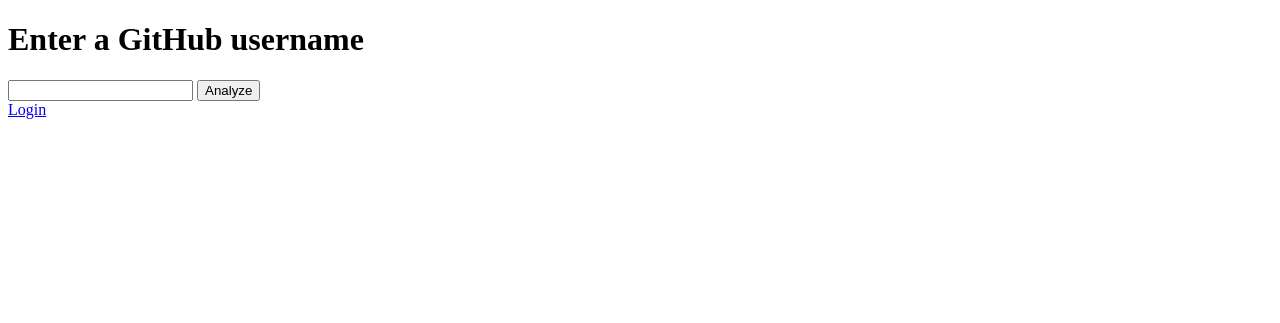
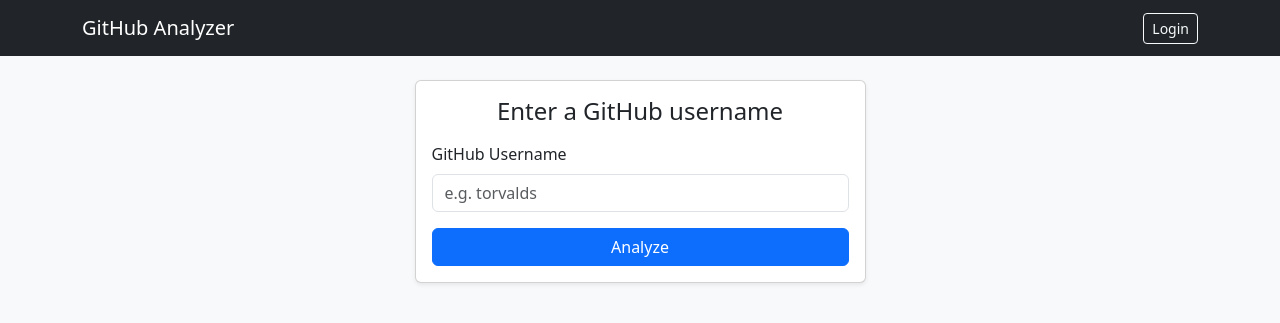
Before and after one commit to andreas-wien/github_analyzer, a Flask app: page / in a window 1280 px wide. Shown: the top 323 px of the page. Run offline with Flask 3, Linux system fonts and the light colour scheme.

Commit message:
add base layout and change styling based on bootstrap

```diff
--- /dev/null
+++ b/app/templates/_layout.html
@@ -0,0 +1,27 @@
+<!doctype html>
+<html lang="en">
+  <head>
+    <meta charset="UTF-8" />
+    <meta name="viewport" content="width=device-width, initial-scale=1.0" />
+    <title>{% block title %}GitHub Analyzer{% endblock %}</title>
+
+    <link
+      href="https://cdn.jsdelivr.net/npm/bootstrap@5.3.3/dist/css/bootstrap.min.css"
+      rel="stylesheet"
+    />
+  </head>
+
+  <body class="bg-light">
+    <nav class="navbar navbar-dark bg-dark mb-4">
+      <div class="container">
+        <a class="navbar-brand" href="/">GitHub Analyzer</a>
+        <a class="btn btn-outline-light btn-sm" href="/login">Login</a>
+      </div>
+    </nav>
+
+    <main class="container">
+        {% block content %}
+        {% endblock %}
+    </main>
+  </body>
+</html>
--- a/app/templates/index.html
+++ b/app/templates/index.html
@@ -1,15 +1,33 @@
-<!doctype html>
-<html>
-  <head>
-    <title>GitHub Analyzer</title>
-  </head>
-  <body>
-    <h1>Enter a GitHub username</h1>
-    <form method="POST" action="/profile">
-      <input type="text" name="username" />
-      <button type="submit">Analyze</button>
-    </form>
+{% extends "_layout.html" %}
 
-    <a href="/login">Login</a>
-  </body>
-</html>
+{% block title %}Home · GitHub Analyzer{% endblock %}
+
+{% block content %}
+
+<div class="row justify-content-center">
+  <div class="col-md-6 col-lg-5">
+    <div class="card shadow-sm">
+      <div class="card-body">
+        <h1 class="h4 mb-3 text-center">Enter a GitHub username</h1>
+
+        <form method="POST" action="/profile">
+          <div class="mb-3">
+            <label for="username" class="form-label">GitHub Username</label>
+            <input
+              type="text"
+              id="username"
+              name="username"
+              class="form-control"
+              placeholder="e.g. torvalds"
+              required
+            />
+          </div>
+
+          <button type="submit" class="btn btn-primary w-100">Analyze</button>
+        </form>
+      </div>
+    </div>
+  </div>
+</div>
+
+{% endblock %}
```
Also changed, not shown: app/templates/dashboard.html (+27 -13 lines), 3 other files.
